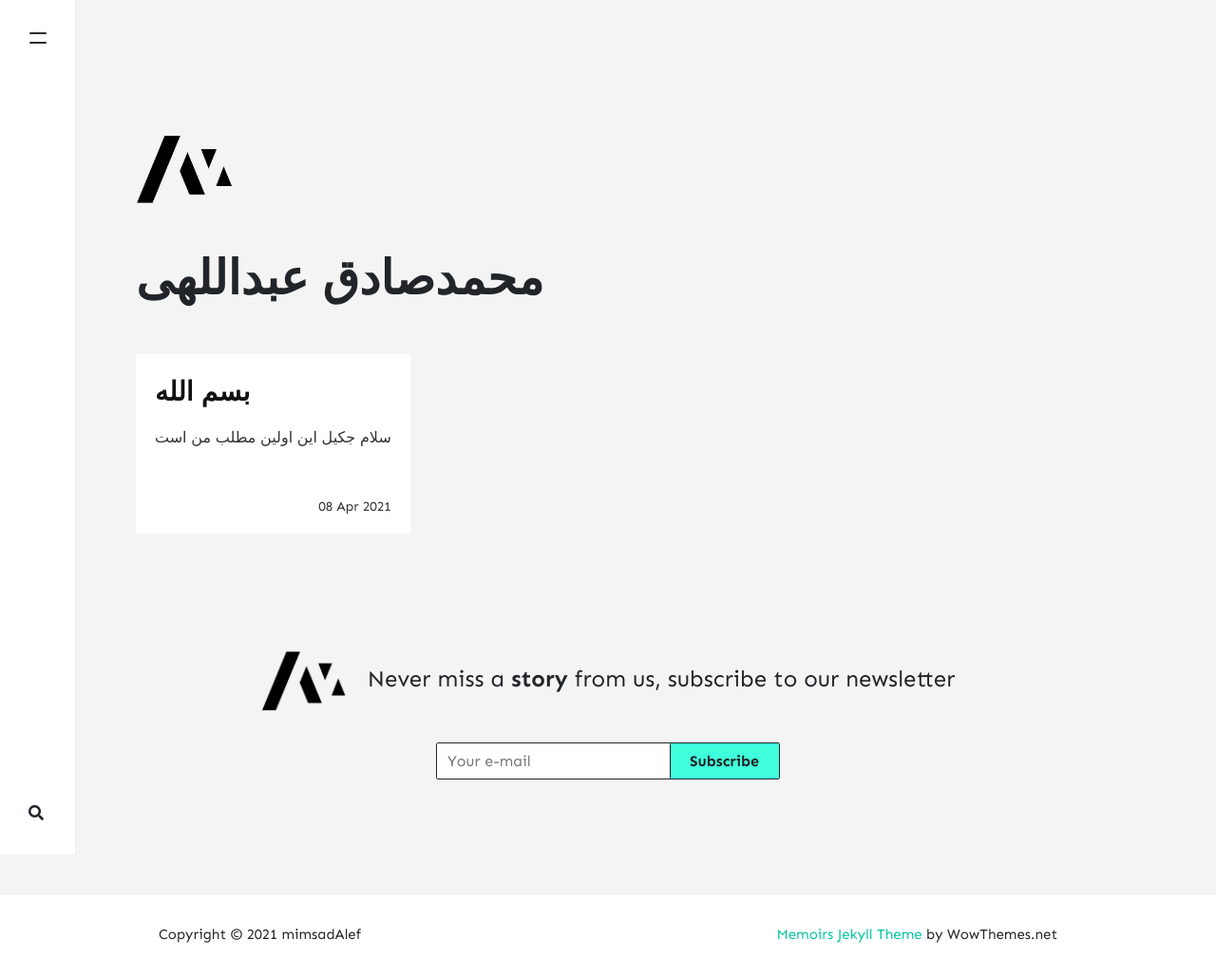
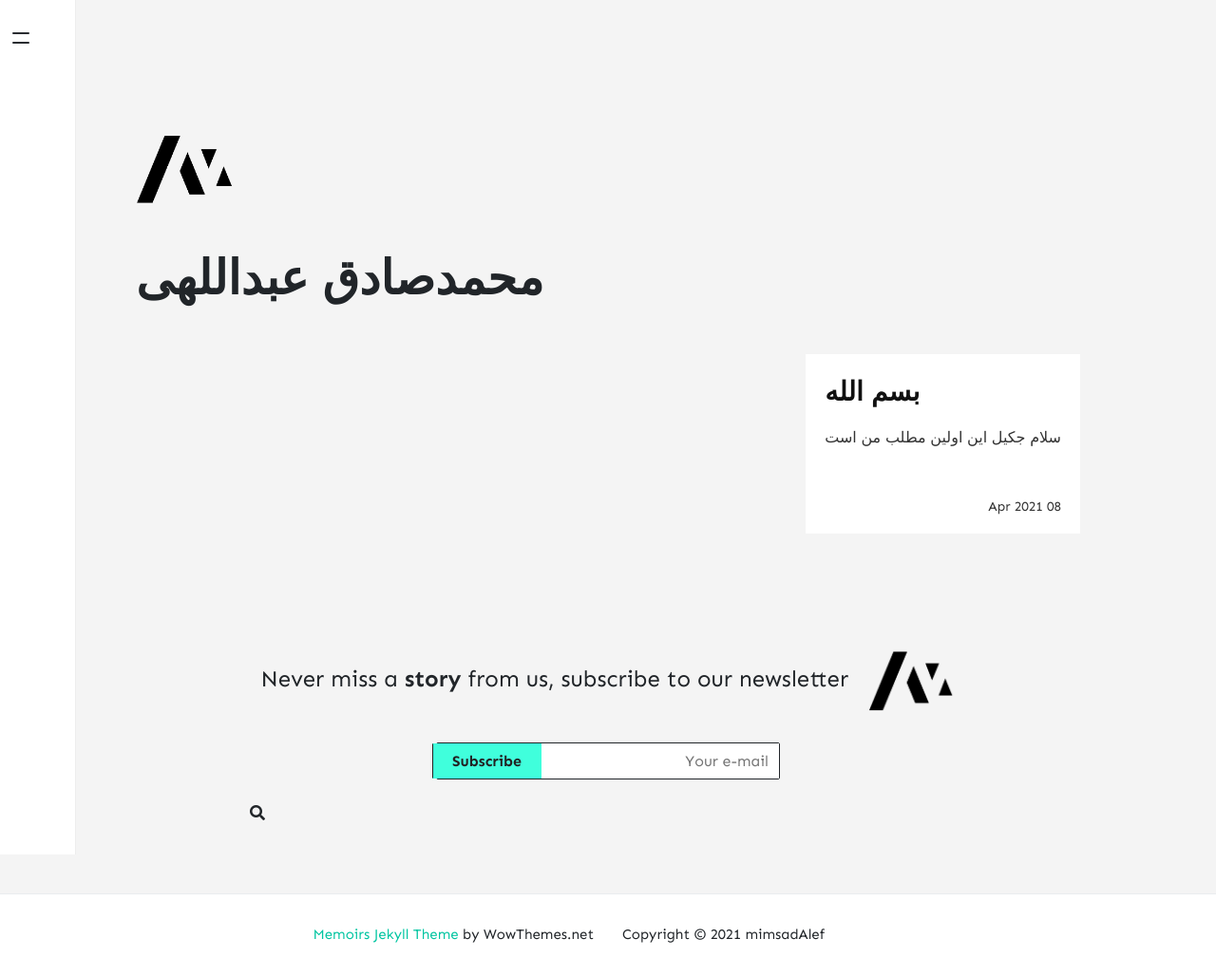
Before and after one commit to mimsadAlef/mimsadAlef.github.io, a Jekyll site: the page built from index.html, in a window 1280 px wide. Shown: the whole page at 95% size. Built offline with Jekyll 4.4.1, drawn with Linux system fonts in a browser that asks for light colours; nearby versions of some CDN libraries; some web fonts are replaced; the list of posts is cut into pages by our own code; comment, search, counter and statistics services are not loaded.

Commit message:
Update _config.yml

```diff
--- a/_config.yml
+++ b/_config.yml
@@ -1,6 +1,8 @@
 # Site
 name: "mimsadAlef"
 title: "mimsadAlef"
+dir: "rtl"
+lang: "fa"
 description: "محمدصادق عبداللهی"
 logo: 'assets/images/logo.png'
 favicon: 'assets/images/logo.png'
@@ -66,7 +68,7 @@ adsense-data-ad-client: "ca-pub-3412143450191416"
 adsense-data-ad-slot: "1363087678"
 
 # Lazy Images ("enabled" or "disabled")
-lazyimages: "disabled"
+lazyimages: "enabled"
 
 # Post Author Box ("enabled" or "disabled")
 authorbox: "enabled"
```
